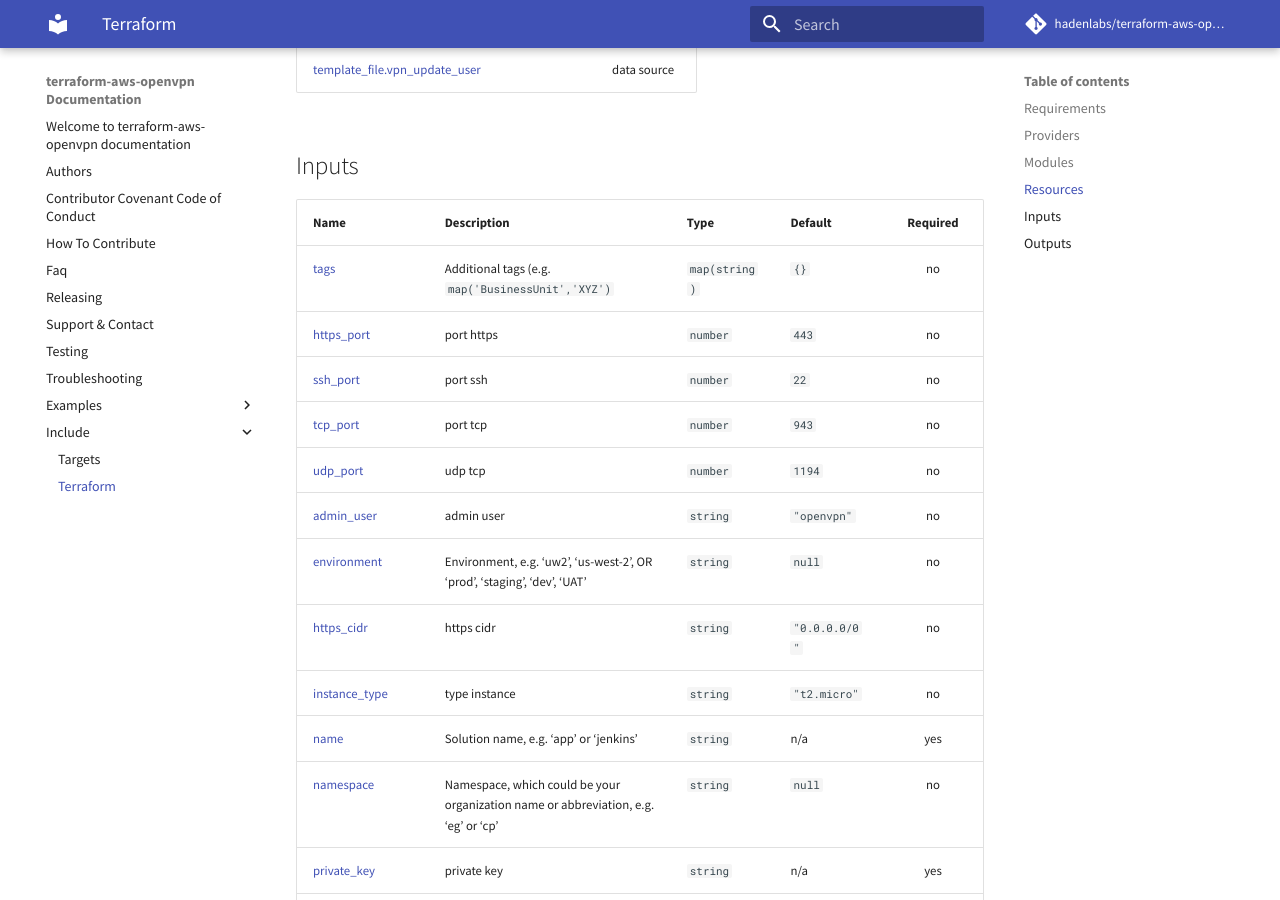
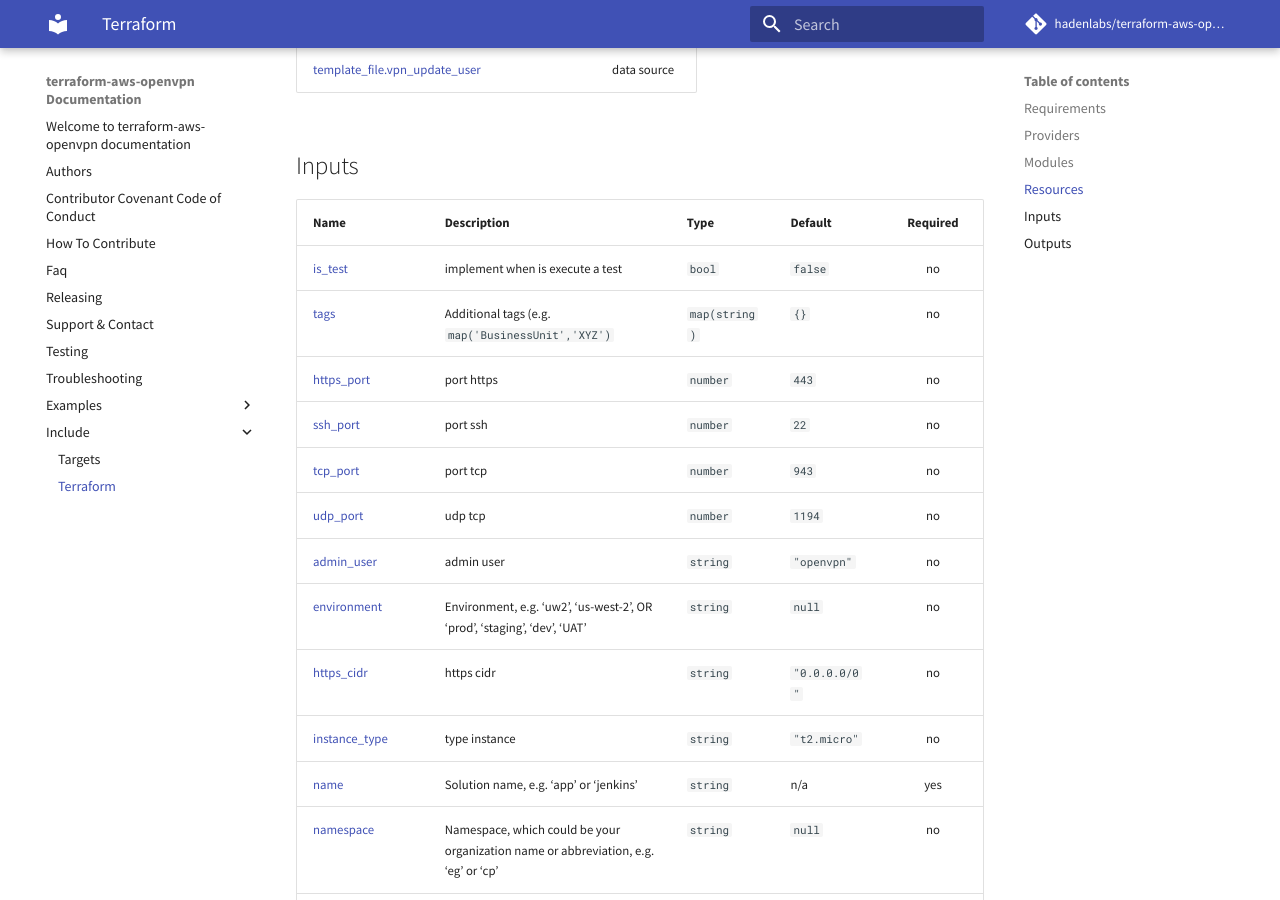
Before and after one commit to hadenlabs/terraform-aws-openvpn, an MkDocs documentation site: the page built from docs/include/terraform.md, in a window 1280 px wide and 900 px high, scrolled down 1735 px. Built offline with MkDocs 1.6.1 and Material for MkDocs 9.7.7, drawn with Linux system fonts in a browser that asks for light colours; comment, search, counter and statistics services are not loaded.

Commit message:
chore: implement var is test for execute terraform (#33)

```diff
--- a/docs/include/terraform.md
+++ b/docs/include/terraform.md
@@ -47,6 +47,7 @@
 
 | Name | Description | Type | Default | Required |
 |------|-------------|------|---------|:--------:|
+| <a name="input_is_test"></a> [is\_test](#input\_is\_test) | implement when is execute a test | `bool` | `false` | no |
 | <a name="input_tags"></a> [tags](#input\_tags) | Additional tags (e.g. `map('BusinessUnit','XYZ')` | `map(string)` | `{}` | no |
 | <a name="input_https_port"></a> [https\_port](#input\_https\_port) | port https | `number` | `443` | no |
 | <a name="input_ssh_port"></a> [ssh\_port](#input\_ssh\_port) | port ssh | `number` | `22` | no |
```
Also changed, not shown: 3 other files.
